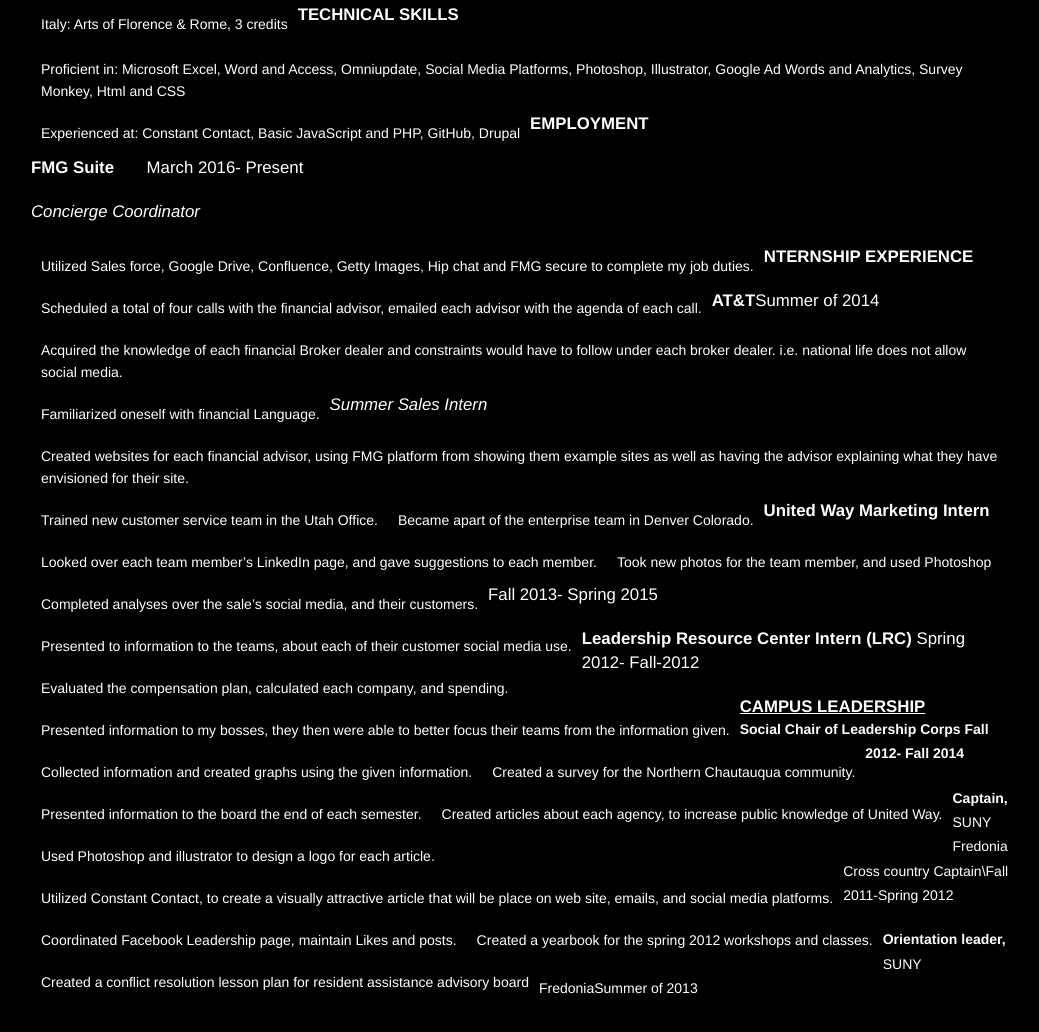
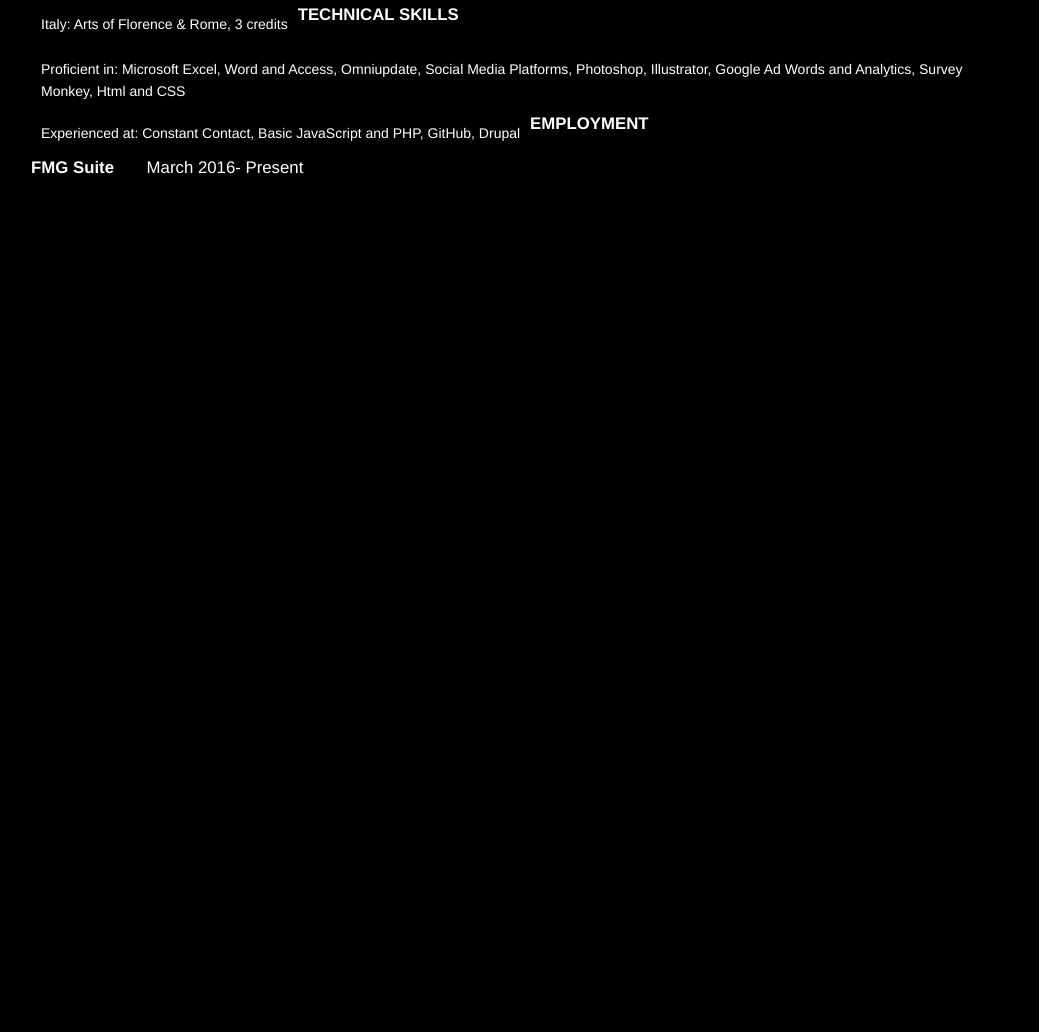
Before and after one commit to laurentruby/LaurenTruby.github.io, a plain HTML site: page Resume.html in a window 1280 px wide. Shown: the part 470-1502 px from the top of the page, without its empty margins (119-1158 px from the left). After the commit the page ends 800 px from the top, so only its background shows below. Drawn offline with Linux system fonts and the light colour scheme.

Commit message:
Update Resume.html

```diff
--- a/Resume.html
+++ b/Resume.html
@@ -61,49 +61,6 @@
 </ul>
 <p style="text-align: left;"><strong>EMPLOYMENT</strong></p>
 <p style="text-align: left;"><strong>FMG Suite &nbsp; &nbsp; &nbsp;&nbsp;</strong>March 2016- Present</p>
-<p><em>Concierge Coordinator</em></p>
-<ul>
-<li><span style="font-size: 14px;">Utilized Sales force, Google Drive, Confluence, Getty Images, Hip chat and FMG secure to complete my job duties.</span></li>
-<li><span style="font-size: 14px;">Scheduled a total of four calls with the financial advisor, emailed each advisor with the agenda of each call.</span></li>
-<li><span style="font-size: 14px;">Acquired the knowledge of each financial Broker dealer and constraints would have to follow under each broker dealer. i.e. national life does not allow social media.</span></li>
-<li><span style="font-size: 14px;">Familiarized oneself with financial Language.</span></li>
-<li><span style="font-size: 14px;">Created websites for each financial advisor, using FMG platform from showing them example sites as well as having the advisor explaining what they have envisioned for their site.</span></li>
-<li><span style="font-size: 14px;">Trained new customer service team in the Utah Office.</span></li>
-</ul>
-<p><strong>NTERNSHIP EXPERIENCE</strong></p>
-<p><strong>AT&amp;T</strong>Summer of 2014</p>
-<p><strong></strong><em>Summer Sales Intern</em></p>
-<ul>
-<li><span style="font-size: 14px;">Became apart of the enterprise team in Denver Colorado.</span></li>
-<li><span style="font-size: 14px;">Looked over each team member&rsquo;s LinkedIn page, and gave suggestions to each member.</span></li>
-<li><span style="font-size: 14px;">Took new photos for the team member, and used Photoshop</span></li>
-<li><span style="font-size: 14px;">Completed analyses over the sale&rsquo;s social media, and their customers.</span></li>
-<li><span style="font-size: 14px;">Presented to information to the teams, about each of their customer social media use.</span></li>
-<li><span style="font-size: 14px;">Evaluated the compensation plan, calculated each company, and spending.</span></li>
-<li><span style="font-size: 14px;">Presented information to my bosses, they then were able to better focus their teams from the information given.</span></li>
-</ul>
-<p><strong>United Way Marketing Intern</strong> Fall 2013- Spring 2015</p>
-<ol>
-<li><span style="font-size: 14px;">Collected information and created graphs using the given information.</span></li>
-<li><span style="font-size: 14px;">Created a survey for the Northern Chautauqua community.</span></li>
-<li><span style="font-size: 14px;">Presented information to the board the end of each semester.</span></li>
-<li><span style="font-size: 14px;">Created articles about each agency, to increase public knowledge of United Way.</span></li>
-<li><span style="font-size: 14px;">Used Photoshop and illustrator to design a logo for each article.</span></li>
-<li><span style="font-size: 14px;">Utilized Constant Contact, to create a visually attractive article that will be place on web site, emails, and social media platforms.</span></li>
-</ol>
-<p><strong>Leadership Resource Center Intern (LRC)</strong> Spring 2012- Fall-2012</p>
-<ul>
-<li><span style="font-size: 14px;">Coordinated Facebook Leadership page, maintain Likes and posts.</span></li>
-<li><span style="font-size: 14px;">Created a yearbook for the spring 2012 workshops and classes.</span></li>
-<li><span style="font-size: 14px;">Created a conflict resolution lesson plan for resident assistance advisory board</span></li>
-</ul>
-
-<h3><strong><u>CAMPUS LEADERSHIP</u></strong></h3>
-<p><span style="font-size: 14px;"><strong>Social Chair of Leadership Corps Fall 2012- Fall 2014</strong></span></p>
-<p><span style="font-size: 14px;"><strong>Captain, </strong>SUNY Fredonia Cross country Captain\Fall 2011-Spring 2012</span></p>
-<p><span style="font-size: 14px;"><strong>Orientation leader, </strong>SUNY FredoniaSummer of 2013</span></p>
-<p></p>
-
 
 
 
```
